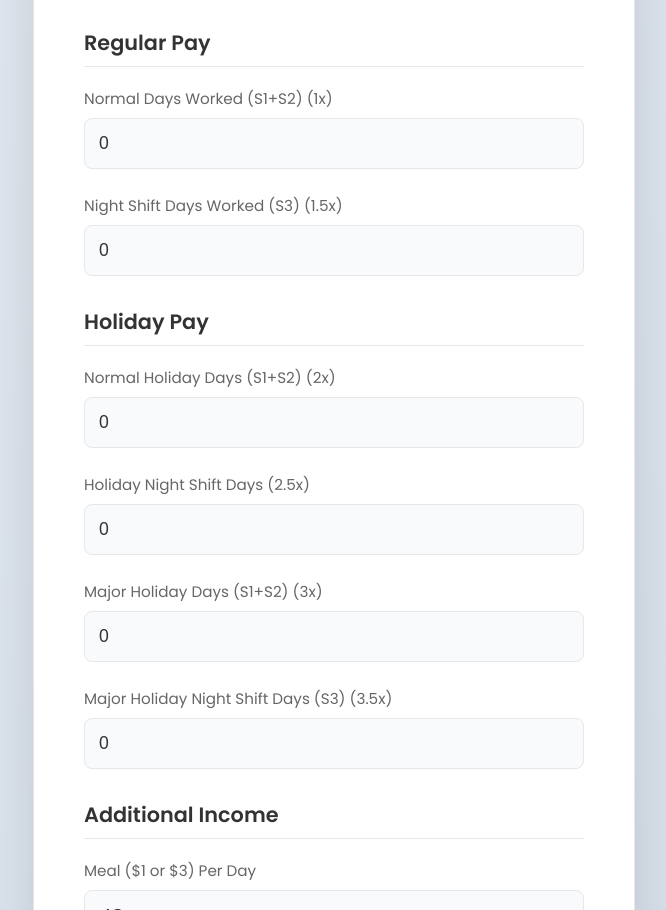
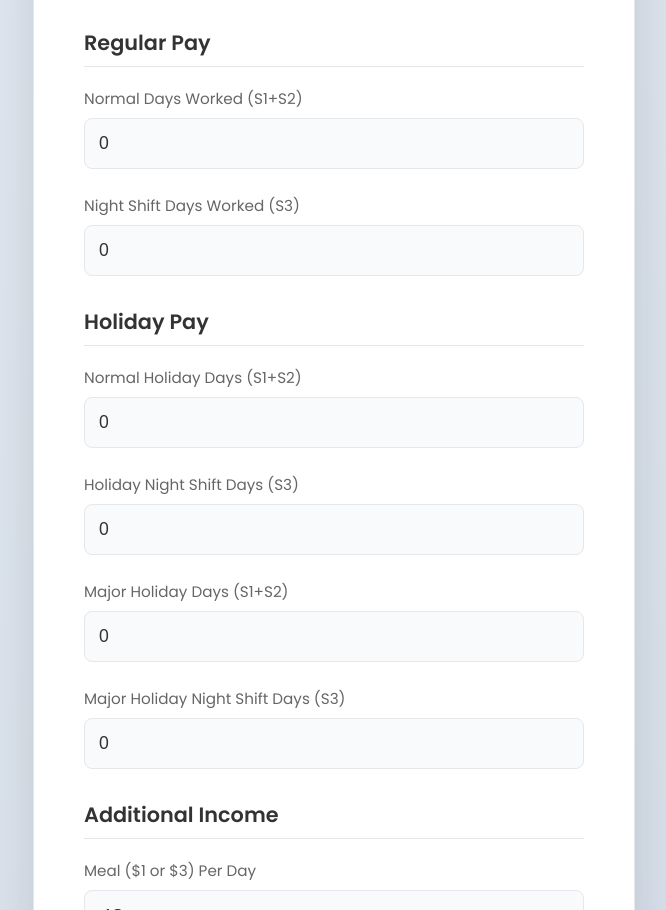
Before and after one commit to alimengly-cmyk/payroll-calculator, a plain HTML site: page index.html in a window 1280 px wide. Shown: the part 613-1523 px from the top of the page, without its empty margins (306-972 px from the left). Drawn offline with Linux system fonts and the light colour scheme; a web font is replaced by a local one.

Commit message:
UP add s1-sv2

```diff
--- a/index.html
+++ b/index.html
@@ -401,30 +401,30 @@
 
         <h3 id="headingRegularPay" class="section-heading">Regular Pay</h3>
         <div class="input-group">
-            <label id="labelNormalDays" for="normalDays">Normal Days Worked (S1+S2) (1x)</label>
+            <label id="labelNormalDays" for="normalDays">Normal Days Worked (S1+S2)</label>
             <input type="number" id="normalDays" value="0" onfocus="if(this.value=='0') this.value='';" onblur="if(this.value=='') this.value='0';" required>
         </div>
 
         <div class="input-group">
-            <label id="labelNightShiftDays" for="nightShiftDays">Night Shift Days Worked (S3) (1.5x)</label>
+            <label id="labelNightShiftDays" for="nightShiftDays">Night Shift Days Worked (S3)</label>
             <input type="number" id="nightShiftDays" value="0" onfocus="if(this.value=='0') this.value='';" onblur="if(this.value=='') this.value='0';" required>
         </div>
 
         <h3 id="headingHolidayPay" class="section-heading">Holiday Pay</h3>
         <div class="input-group">
-            <label id="labelNormalHoliday" for="normalHoliday">Normal Holiday Days (S1+S2) (2x)</label>
+            <label id="labelNormalHoliday" for="normalHoliday">Normal Holiday Days (S1+S2)</label>
             <input type="number" id="normalHoliday" value="0" onfocus="if(this.value=='0') this.value='';" onblur="if(this.value=='') this.value='0';" required>
         </div>
         <div class="input-group">
-            <label id="labelHolidayNightShift" for="holidayNightShift">Holiday Night Shift Days (2.5x)</label>
+            <label id="labelHolidayNightShift" for="holidayNightShift">Holiday Night Shift Days (S3)</label>
             <input type="number" id="holidayNightShift" value="0" onfocus="if(this.value=='0') this.value='';" onblur="if(this.value=='') this.value='0';" required>
         </div>
         <div class="input-group">
-            <label id="labelNormalMajorHoliday" for="normalMajorHoliday">Major Holiday Days (S1+S2) (3x)</label>
+            <label id="labelNormalMajorHoliday" for="normalMajorHoliday">Major Holiday Days (S1+S2)</label>
             <input type="number" id="normalMajorHoliday" value="0" onfocus="if(this.value=='0') this.value='';" onblur="if(this.value=='') this.value='0';" required>
         </div>
         <div class="input-group">
-            <label id="labelNightShiftMajorHoliday" for="nightShiftMajorHoliday">Major Holiday Night Shift Days (S3) (3.5x)</label>
+            <label id="labelNightShiftMajorHoliday" for="nightShiftMajorHoliday">Major Holiday Night Shift Days (S3)</label>
             <input type="number" id="nightShiftMajorHoliday" value="0" onfocus="if(this.value=='0') this.value='';" onblur="if(this.value=='') this.value='0';" required>
         </div>
 
@@ -545,13 +545,13 @@
                 labelBasicSalary: 'Basic Salary ($)',
                 labelTotalDaysInMonth: 'Total Days in Month (e.g., 30 or 31)',
                 headingRegularPay: 'Regular Pay',
-                labelNormalDays: 'Normal Days Worked (S1+S2) (1x)',
-                labelNightShiftDays: 'Night Shift Days Worked (S3) (1.5x)',
+                labelNormalDays: 'Normal Days Worked (S1+S2)',
+                labelNightShiftDays: 'Night Shift Days Worked (S3)',
                 headingHolidayPay: 'Holiday Pay',
-                labelNormalHoliday: 'Normal Holiday Days (S1+S2) (2x)',
-                labelHolidayNightShift: 'Holiday Night Shift Days (2.5x)',
-                labelNormalMajorHoliday: 'Major Holiday Days (S1+S2) (3x)',
-                labelNightShiftMajorHoliday: 'Major Holiday Night Shift Days (S3) (3.5x)',
+                labelNormalHoliday: 'Normal Holiday Days (S1+S2)',
+                labelHolidayNightShift: 'Holiday Night Shift Days (S3)',
+                labelNormalMajorHoliday: 'Major Holiday Days (S1+S2)',
+                labelNightShiftMajorHoliday: 'Major Holiday Night Shift Days (S3)',
                 headingAdditionalIncome: 'Additional Income',
                 labelMealMultiplier: 'Meal ($1 or $3) Per Day',
                 labelResponse: 'Response',
```
